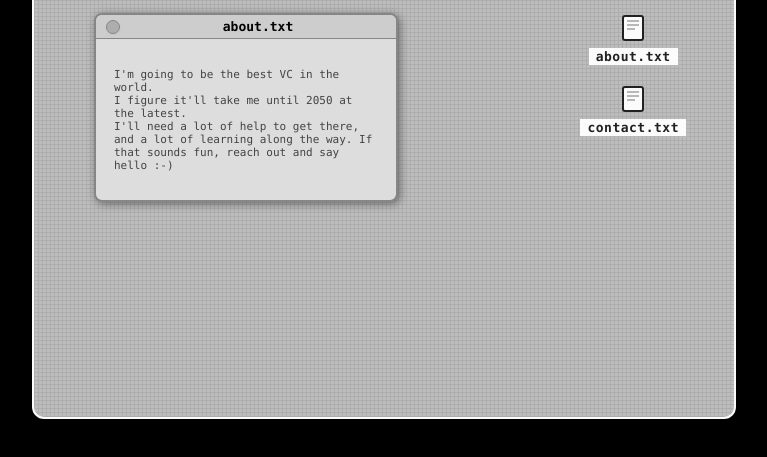
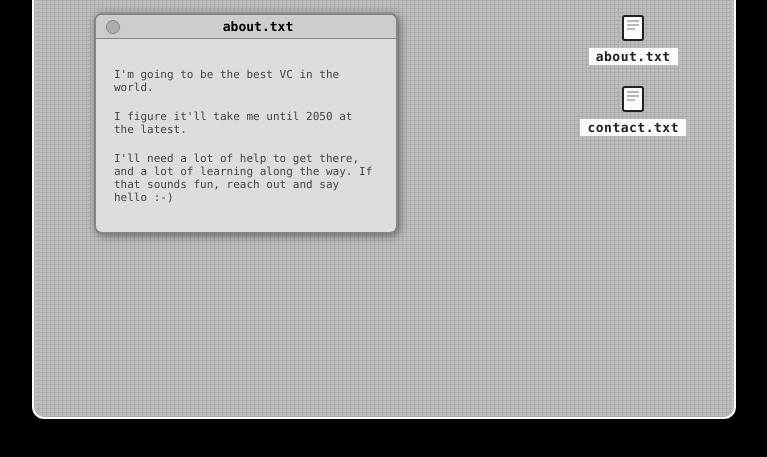
Before and after one commit to shl-k/personal-website, a plain HTML site: page index.html in a window 1280 px wide. Both pictures are taken after a click on the link "about.txt". Shown: the part 245-702 px from the top of the page, without its empty margins (256-1023 px from the left). Drawn offline with Linux system fonts and the light colour scheme.

```diff
--- a/index.html
+++ b/index.html
@@ -63,8 +63,8 @@
           <span>about.txt</span>
         </div>
         <div class="popup-content">
-          <p>I'm going to be the best VC in the world.<br>
-          I figure it'll take me until 2050 at the latest.<br>
+          <p>I'm going to be the best VC in the world.<p>
+          I figure it'll take me until 2050 at the latest.<p>
           I'll need a lot of help to get there, and a lot of learning along the way. If that sounds fun, reach out and say hello :-)</p>
         </div>
       </div>
```
